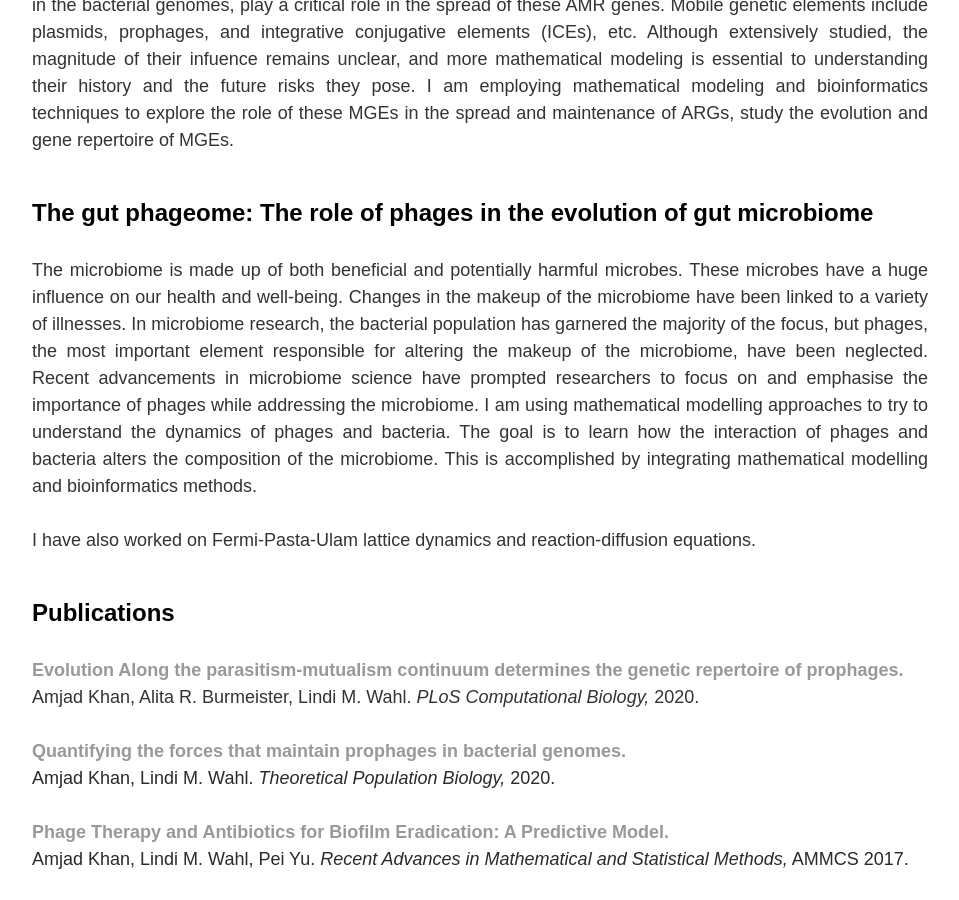
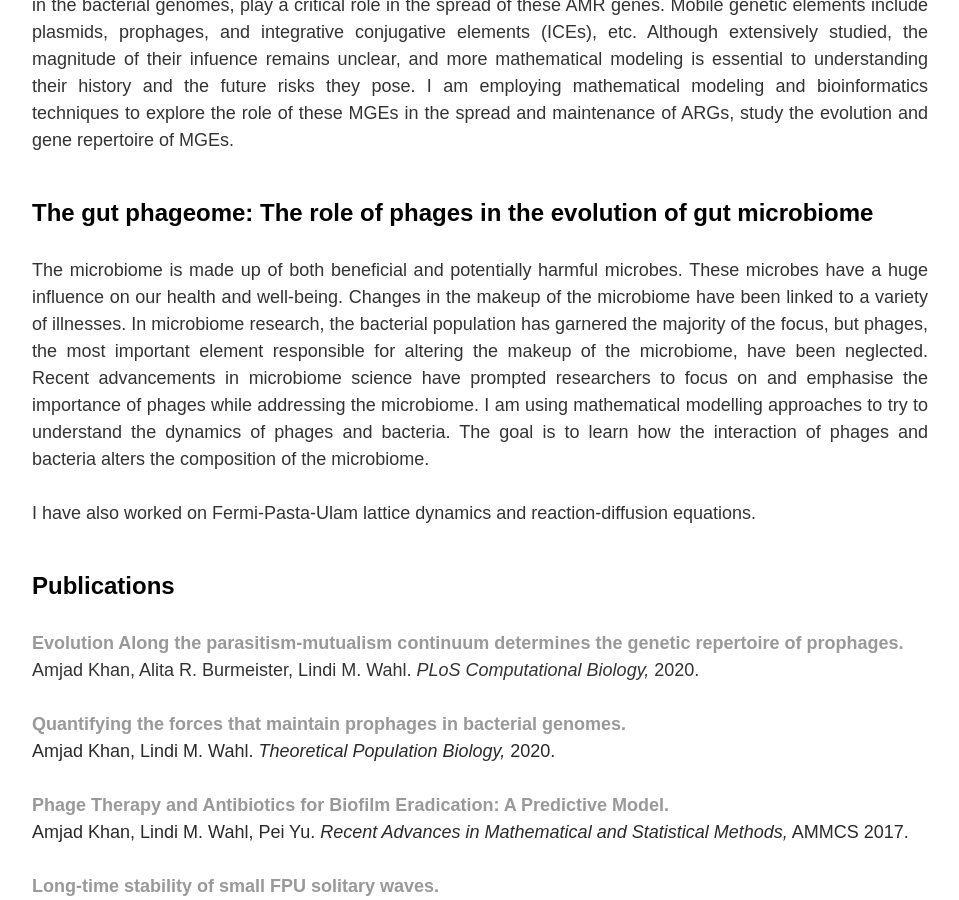
Before and after one commit to MathBioInfo/amjadkhan, a Jekyll site: the page built from Research/index.html, in a window 1280 px wide and 900 px high, scrolled down 787 px. Shown: the whole window, without its empty margins (160-1119 px from the left). Built offline with Jekyll 4.4.1, drawn with Linux system fonts in a browser that asks for light colours.

Commit message:
Update index.html

```diff
--- a/Research/index.html
+++ b/Research/index.html
@@ -52,7 +52,7 @@
 			research, the bacterial population has garnered the majority of the focus, but phages, the most important element responsible for altering the makeup of
 			the microbiome, have been neglected. Recent advancements in microbiome science have prompted researchers to focus on and emphasise the importance of
 			phages while addressing the microbiome. I am using mathematical modelling approaches to try to understand the dynamics of phages and bacteria. The goal is to learn
-			how the interaction of phages and bacteria alters the composition of the microbiome. This is accomplished by integrating mathematical modelling and bioinformatics methods.</p>
+			how the interaction of phages and bacteria alters the composition of the microbiome. </p>
 
 			<p style="text-align:justify;line-height:1"><font size="4">I have also worked on Fermi-Pasta-Ulam  lattice dynamics and reaction-diffusion equations.</p>
 				<!--<div style="text-align: center;">
```
